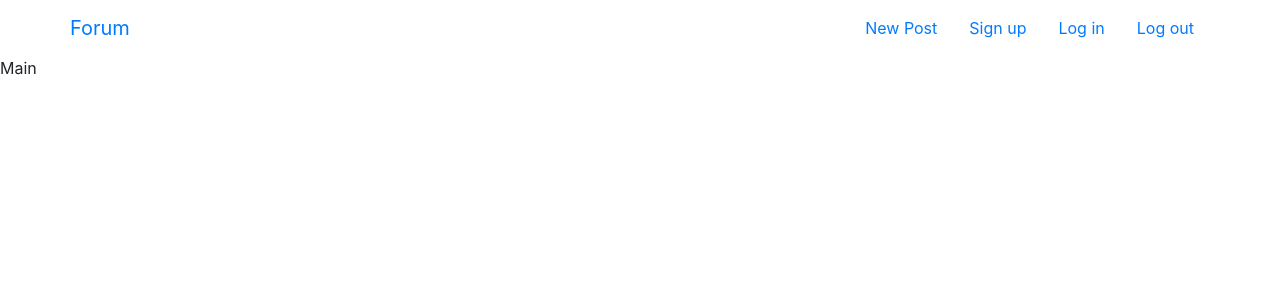
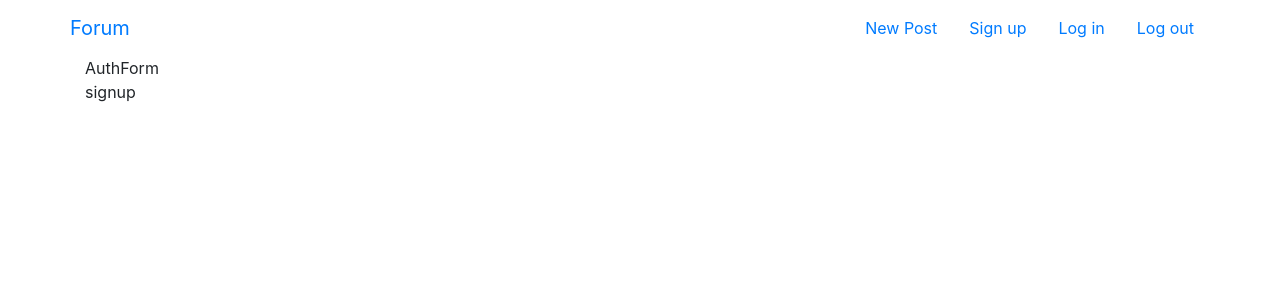
Before and after one commit to KadenZipfel/react-forum, a React (Create React App) app in the folder client/: page /signup in a window 1280 px wide. Shown: the top 300 px of the page. Built offline with nearby package versions, Linux system fonts and the light colour scheme.

Commit message:
Setup front-end auth routes

```diff
--- /dev/null
+++ b/client/src/components/AuthForm.js
@@ -0,0 +1,22 @@
+import React, {Component} from 'react';
+
+class AuthForm extends Component {
+  constructor(props) {
+    super(props);
+  }
+
+  render() {
+    const {signUp} = this.props;
+
+    return (
+      <div>
+        AuthForm
+        {signUp && (
+          <div>signup</div>
+        )}
+      </div>
+    );
+  }
+}
+
+export default AuthForm;
--- /dev/null
+++ b/client/src/components/Homepage.js
@@ -0,0 +1,9 @@
+import React from 'react';
+
+const Homepage = () => {
+  return (
+    <div>Homepage</div>
+  );
+};
+
+export default Homepage;
--- a/client/src/containers/Main.js
+++ b/client/src/containers/Main.js
@@ -1,8 +1,19 @@
 import React from 'react';
+import {Switch, Route} from 'react-router-dom';
+import Homepage from '../components/Homepage';
+import AuthForm from '../components/AuthForm';
 
-const Main = () => {
+const Main = props => {
+  const {} = props;
+
   return (
-    <div>Main</div>
+    <div className="container">
+      <Switch>
+        <Route exact path="/" component={Homepage} />
+        <Route exact path="/signin" component={AuthForm} />
+        <Route exact path="/signup" render={props => <AuthForm signUp />} />
+      </Switch>
+    </div>
   );
 };
 
```
